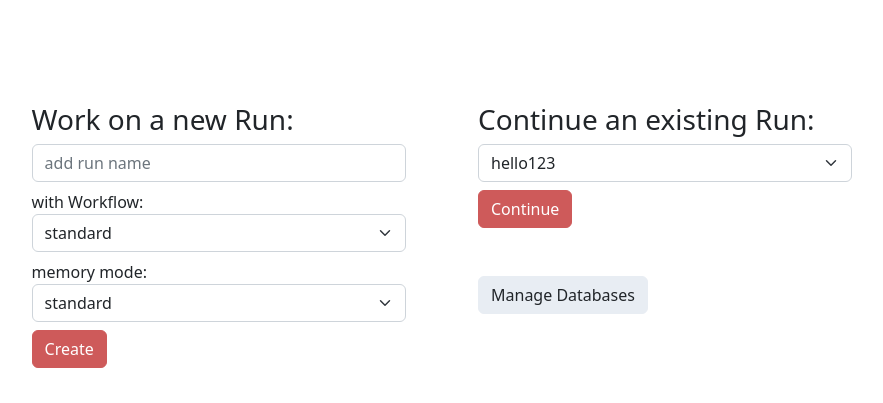
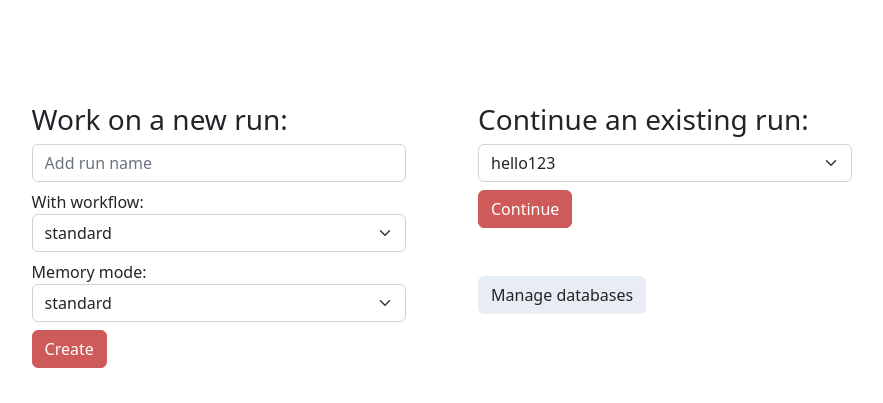
Before and after one commit to cschlaffner/PROTzilla2, a Django app: page /runs/ in a window 1280 px wide. Shown: the part 164-567 px from the top of the page, without its empty margins (198-1081 px from the left). Run offline with Django 4.2, Linux system fonts and the light colour scheme; some libraries are stand-ins or nearby versions.

Commit message:
Fix inconsistency in home screen, plotting parameters

```diff
--- a/ui/runs/templates/runs/index.html
+++ b/ui/runs/templates/runs/index.html
@@ -12,11 +12,11 @@
       <form action="{% url 'runs:create' %}" method="post">
         {% csrf_token %}
         <div class="mb-2">
-          <h3>Work on a new Run:</h3>
-          <input name="run_name" id="run_name" placeholder="add run name" class="form-control">
+          <h3>Work on a new run:</h3>
+          <input name="run_name" id="run_name" placeholder="Add run name" class="form-control">
         </div>
         <div class="mb-2">
-          <label for="workflow_config_name">with Workflow:</label>
+          <label for="workflow_config_name">With workflow:</label>
           <select name="workflow_config_name" id="workflow_config_name" class="form-select">
             {% for name in available_workflows %}
             <option value="{{ name }}" {% if name == "standard" %} selected {% endif %}>{{ name }}</option>
@@ -24,7 +24,7 @@
           </select>
         </div>
         <div class="mb-2">
-          <label for="df_mode">memory mode:</label>
+          <label for="df_mode">Memory mode:</label>
           <select name="df_mode" id="df_mode" class="form-select">
             <option value="disk_memory" selected >standard</option>
             <option value="disk">low memory</option>
@@ -38,7 +38,7 @@
       <form class="mb-5" action="{% url 'runs:continue' %}" method="post">
         {% csrf_token %}
         <div class="mb-2">
-          <h3>Continue an existing Run:</h3>
+          <h3>Continue an existing run:</h3>
           <select name="run_name" id="run_name_option" class="form-select">
             {% for name in available_runs %}
             <option value="{{ name }}">{{ name }}</option>
@@ -47,7 +47,7 @@
         </div>
         <input type="submit" value="Continue" class="btn btn-red">
       </form>
-    <a class="btn btn-grey" href="{% url 'databases' %}">Manage Databases</a>
+    <a class="btn btn-grey" href="{% url 'databases' %}">Manage databases</a>
     </div>
   </div>
 </div>
```
Also changed, not shown: protzilla/constants/workflow_meta.json.
